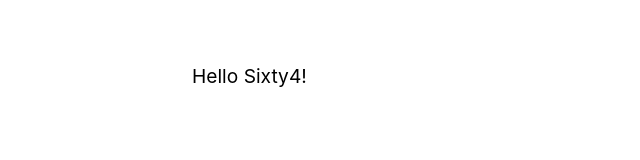
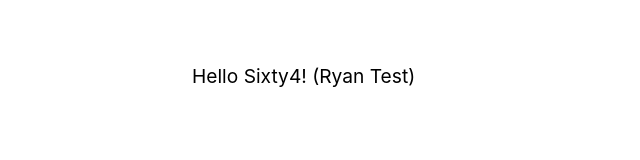
Before and after one commit to Connorrmcd6/sixty4, an Angular app in the folder webapp/: page /landing in a window 1280 px wide. Shown: the top 160 px of the page, without its empty margins (0-640 px from the left). Built offline with nearby package versions, Linux system fonts and the light colour scheme.

Commit message:
inital git test

```diff
--- a/webapp/src/app/feature/screens/landing/landing.component.html
+++ b/webapp/src/app/feature/screens/landing/landing.component.html
@@ -1 +1 @@
-<p>Hello Sixty4!</p>
+<p>Hello Sixty4! (Ryan Test)</p>
```
